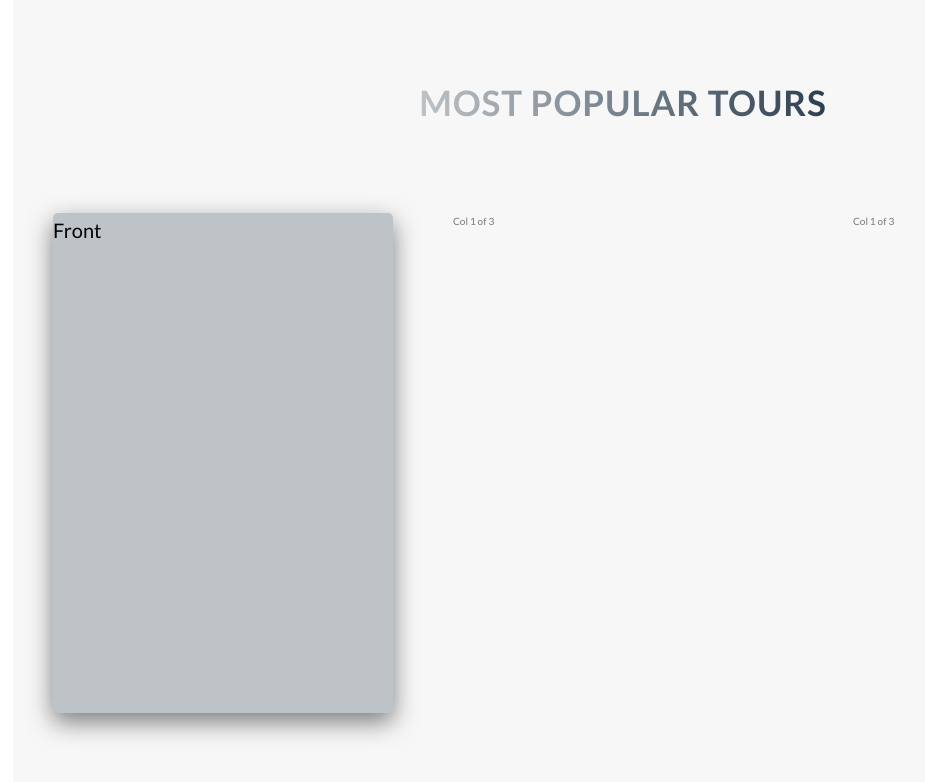
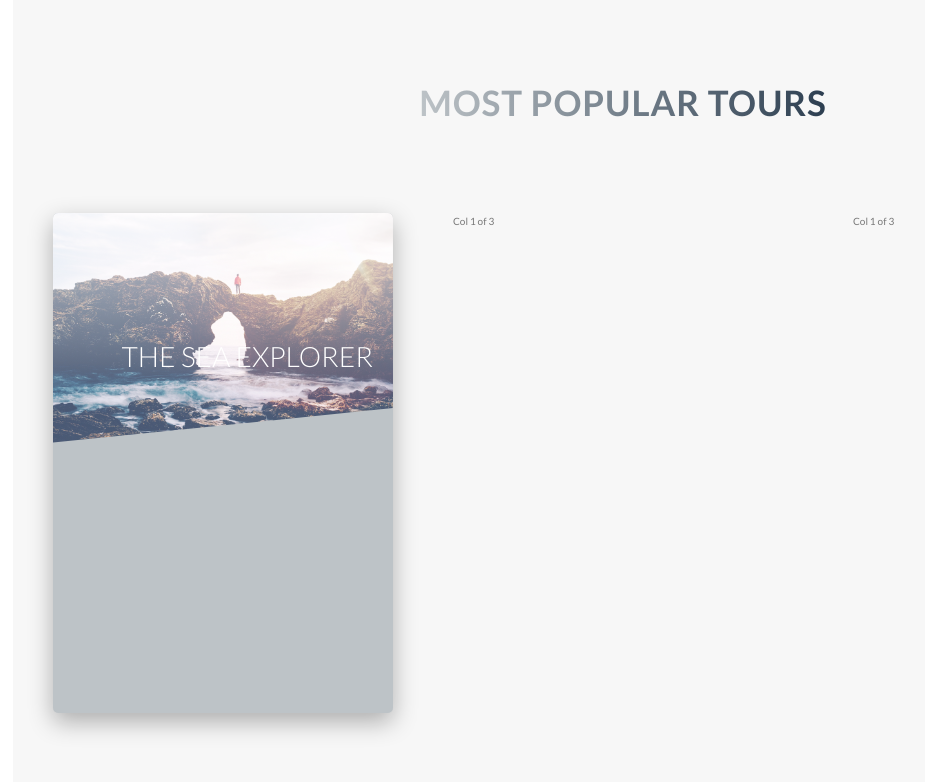
Before and after one commit to alicomeng/newPortfolio, a website: page index.html in a window 1280 px wide. Shown: the part 2286-3068 px from the top of the page, without its empty margins (17-942 px from the left). Drawn offline with Linux system fonts and the light colour scheme.

Commit message:
Working on cards section

```diff
--- a/index.html
+++ b/index.html
@@ -182,12 +182,21 @@
           Most popular tours
         </h2>
       </div>
-
+      <!-- Rotainting cards! -->
+      <!-- first card -->
       <div class="row">
         <div class="col-1-of-3">
           <div class="card">
             <div class="card__side card__side--front">
-              Front
+              <div class="card__picture card__picture--1">
+                &nbsp;
+              </div>
+              <h4 class="card__heading">
+                <span class="card__heading-span card__heading-span--1">The sea explorer</span>
+              </h4>
+              <div class="card__details">
+
+              </div>
             </div>
             <div class="card__side card__side--back card__side--back-1">
               Back
--- a/sass/abstracts/_variables.scss
+++ b/sass/abstracts/_variables.scss
@@ -6,7 +6,7 @@
 $color-gray-dark: #777;
 $color-gray-1: #f7f7f7f7;
 $color-white: #fff;
-$color-shadow: rgba(0, 0, 0, 0.5);
+$color-shadow: rgba(0, 0, 0, 0.3);
 
 // Grid
 
--- a/sass/components/_cards.scss
+++ b/sass/components/_cards.scss
@@ -5,8 +5,6 @@
   position: relative;
 
   &__side {
-    color: black;
-    font-size: 2rem;
     height: 50rem;
     transition: all 0.8s ease;
     position: absolute;
@@ -16,6 +14,7 @@
     backface-visibility: hidden;
     border-radius: 5px;
     box-shadow: 0 .9rem 2.5rem $color-shadow;
+    overflow: hidden;
 
 
     &--front {
@@ -34,8 +33,6 @@
         background: linear-gradient(to right bottom, $color-primary-light, $color-primary-dark);
       }
     }
-
-
   }
 
   &:hover &__side--front {
@@ -45,4 +42,38 @@
   &:hover &__side--back {
     transform: rotateY(0deg);
   }
+
+  //Cards front stylying
+
+  &__picture {
+    background-size: cover;
+    height: 23rem;
+    background-blend-mode: screen;
+    -webkit-clip-path: polygon(0 0, 100% 0, 100% 85%, 0 100%);
+    clip-path: polygon(0 0, 100% 0, 100% 85%, 0 100%);
+
+    &--1 {
+      background-image: linear-gradient($color-primary-light, $color-primary-dark 80%), url(../img/nat-5.jpg);
+    }
+
+    &--2 {
+      background-image: url(../img/nat-5.jpg);
+    }
+
+    &--3 {
+      background-image: url(../img/nat-5.jpg);
+    }
+  }
+
+  &__heading {
+    font-size: 2.8rem;
+    font-weight: 300;
+    text-transform: uppercase;
+    color: $color-white;
+    position: absolute;
+    top: 12rem;
+    right: 2rem;
+    text-align: right;
+  }
+
 }
--- a/sass/layout/_header.scss
+++ b/sass/layout/_header.scss
@@ -7,6 +7,7 @@
     background-size: cover;
     background-position: top;
     position: relative;
+    -webkit-clip-path: polygon(0 0, 100% 0, 100% 75vh, 0 100%);
     clip-path: polygon(0 0, 100% 0, 100% 75vh, 0 100%);
 
     &__logo-box {
```
Also changed, not shown: css/style.css.
